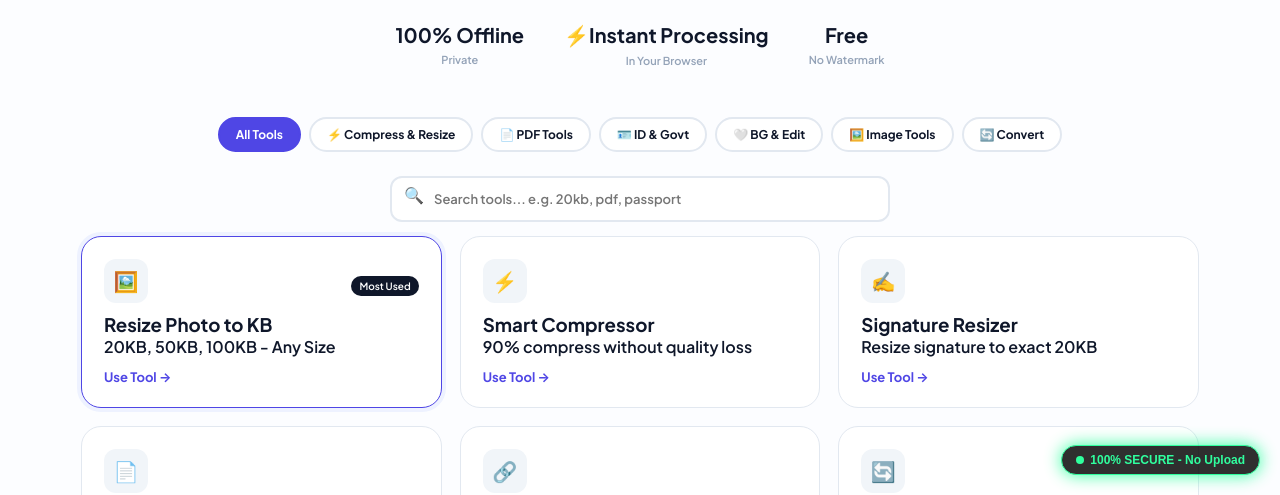
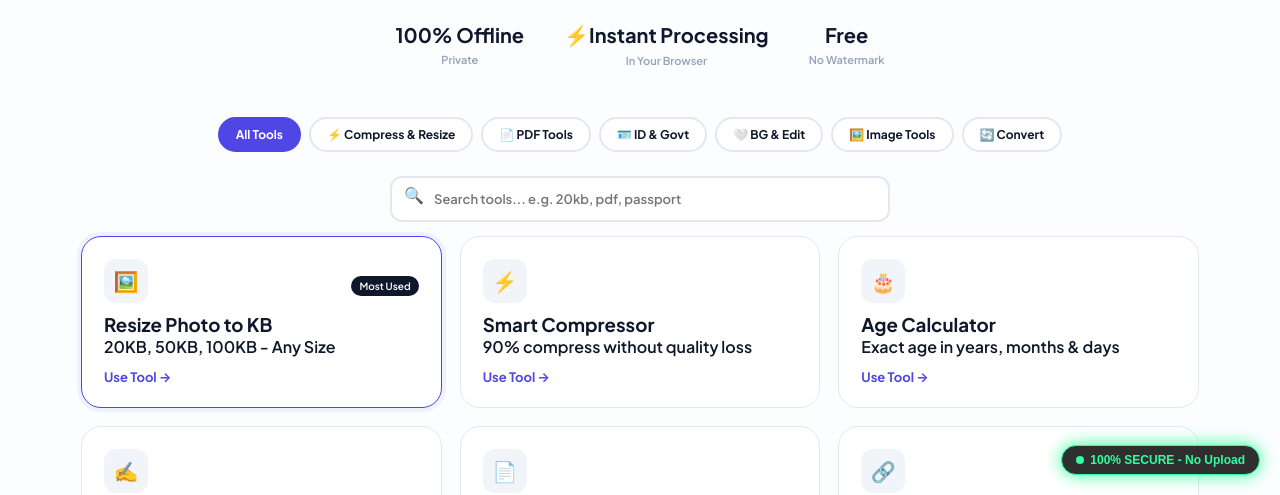
Before and after one commit to harshlab315/HarshPDF, a plain HTML site: page index.html in a window 1280 px wide. Shown: the part 305-800 px from the top of the page. Drawn offline with Linux system fonts and the light colour scheme.

Commit message:
Add Age Calculator card full HTML to homepage

```diff
--- a/index.html
+++ b/index.html
@@ -97,6 +97,7 @@
   <div class="grid" id="toolGrid" style="margin-top:10px">
     <a href="tools/resize.html" class="card pro" data-cat="compress" data-name="resize photo to kb 20kb 50kb 100kb ssc"><div class="top"><div class="ico">🖼️</div><span class="tag">Most Used</span></div><h3>Resize Photo to KB</h3><p>20KB, 50KB, 100KB - Any Size</p><div class="act">Use Tool →</div></a>
     <a href="tools/compressor.html" class="card" data-cat="compress" data-name="compressor smart compress image reduce size"><div class="ico">⚡</div><h3>Smart Compressor</h3><p>90% compress without quality loss</p><div class="act">Use Tool →</div></a>
+    <a href="tools/age-calculator/" class="card" data-cat="calculator" data-name="age calculator exact age year month day birthday"><div class="ico">🎂</div><h3>Age Calculator</h3><p>Exact age in years, months & days</p><div class="act">Use Tool →</div></a>
     <a href="tools/signature.html" class="card" data-cat="compress" data-name="signature resizer 20kb sign"><div class="ico">✍️</div><h3>Signature Resizer</h3><p>Resize signature to exact 20KB</p><div class="act">Use Tool →</div></a>
     <a href="tools/jpg-to-pdf.html" class="card" data-cat="pdf" data-name="jpg to pdf merge images"><div class="ico">📄</div><h3>JPG to PDF Merge</h3><p>Multiple photos to one PDF</p><div class="act">Use Tool →</div></a>
     <a href="tools/merge-pdf.html" class="card" data-cat="pdf" data-name="merge pdf images combine"><div class="ico">🔗</div><h3>Merge PDF / Images</h3><p>Combine 10 images to one PDF</p><div class="act">Use Tool →</div></a>
```
